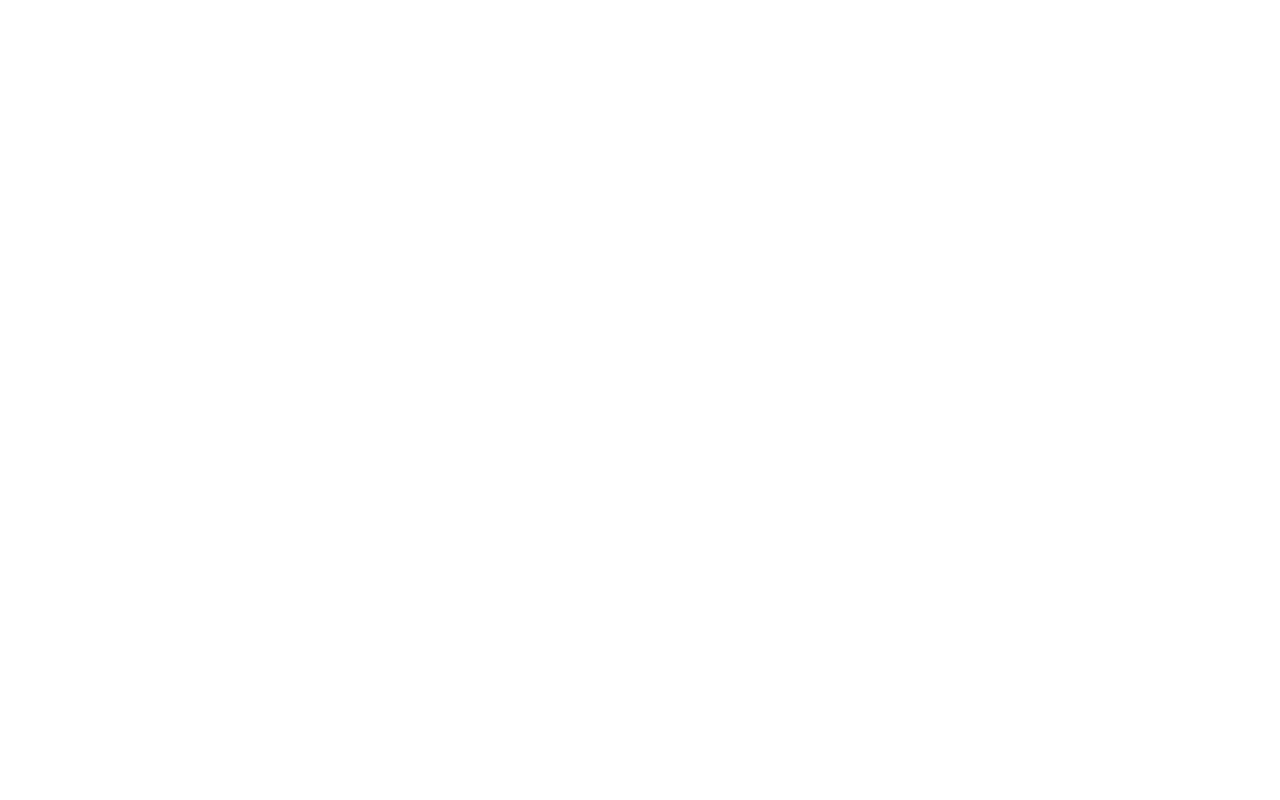
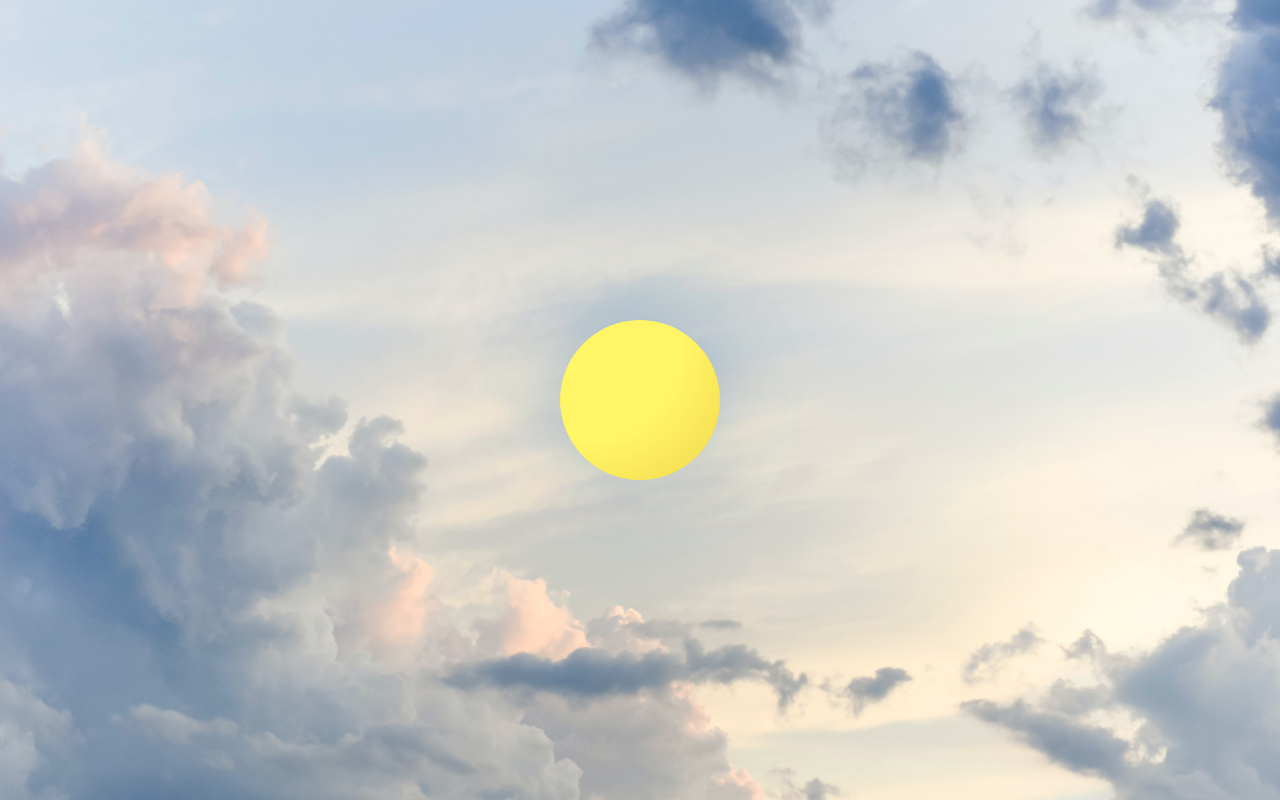
Before and after one commit to Maximb9/on_off_theme, a plain HTML site: page index.html in a window 1280 px wide. Drawn offline with Linux system fonts and the light colour scheme.

Commit message:
light dark scheme

```diff
--- a/dark.css
+++ b/dark.css
@@ -0,0 +1,7 @@
+:root {
+    --back-color: #273a43;
+    --back-image: url('./images/tolga-ahmetler-ZPRgmVqgPj0-unsplash.jpg');
+    --body-color: #fffff0;
+    --body-shadow: rgb(255 160 122 / 0.6);
+    --body-glow: rgb(255 255 255 / 0.7);
+}
--- a/index.html
+++ b/index.html
@@ -6,7 +6,11 @@
     <meta http-equiv="X-UA-Compatible" content="IE=edge">
     <meta name="viewport" content="width=device-width, initial-scale=1.0">
     <title>светлое небо</title>
+    <meta name="theme-color" media="(prefers-color-scheme: light)" content="#c7cbccc">
+    <meta name="theme-color" media="(prefers-color-scheme: dark)" content="#273a43">
     <link rel="stylesheet" href="style.css">
+    <link rel="stylesheet" href="light.css" media="(prefers-color-scheme: light)">
+    <link rel="stylesheet" href="dark.css" media="(prefers-color-scheme: dark)">
 </head>
 
 <body>
--- a/light.css
+++ b/light.css
@@ -2,4 +2,6 @@
     --back-color: #c7cbcc;
     --back-image: url('./images/davies-designs-studio-G-6kwVnClsE-unsplash.jpg');
     --body-color: #fff566;
+    --body-shadow: rgb(222 168 33 / 0.4);
+    --body-glow: rgb(70 130 180 / 0.4);
 }
```
